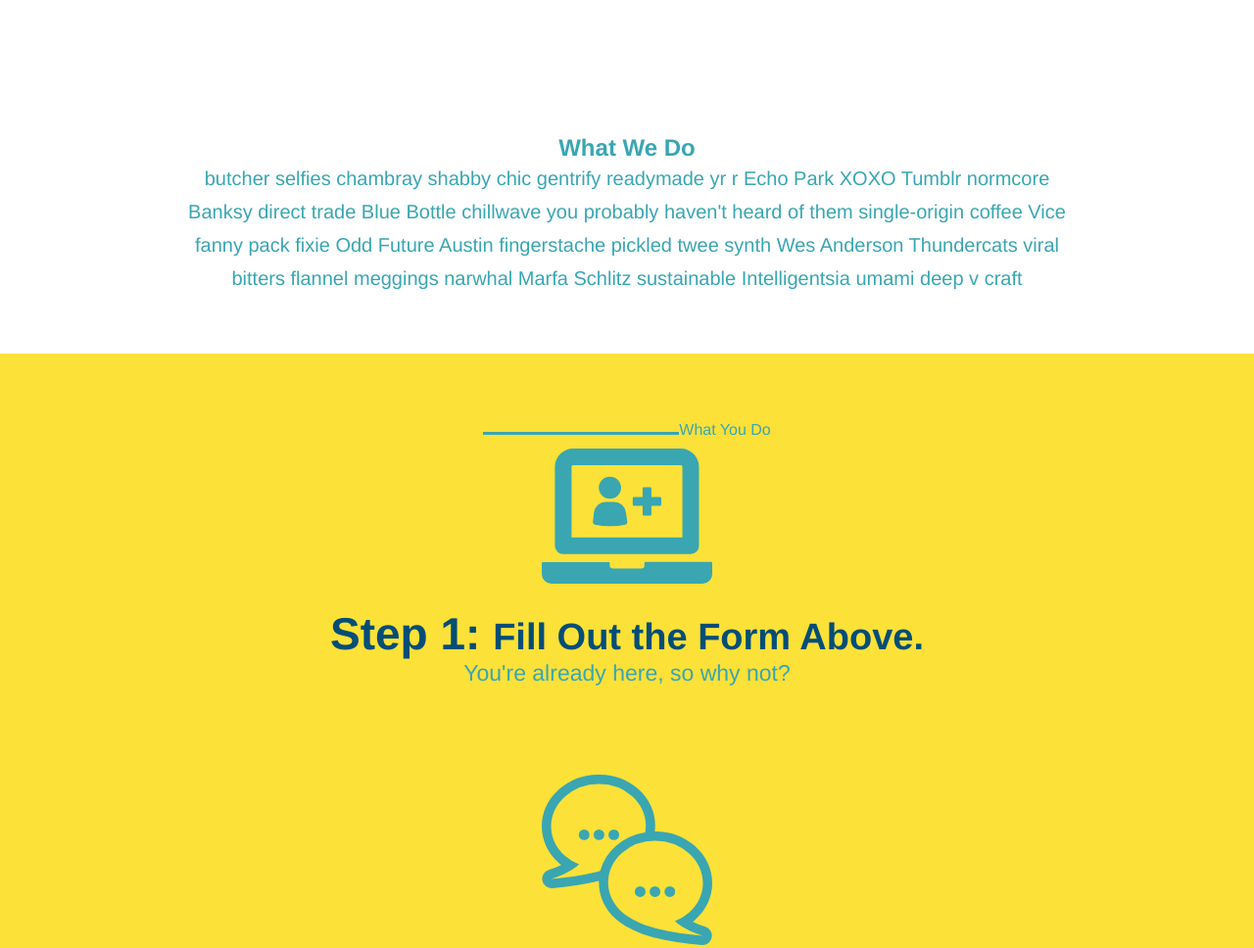
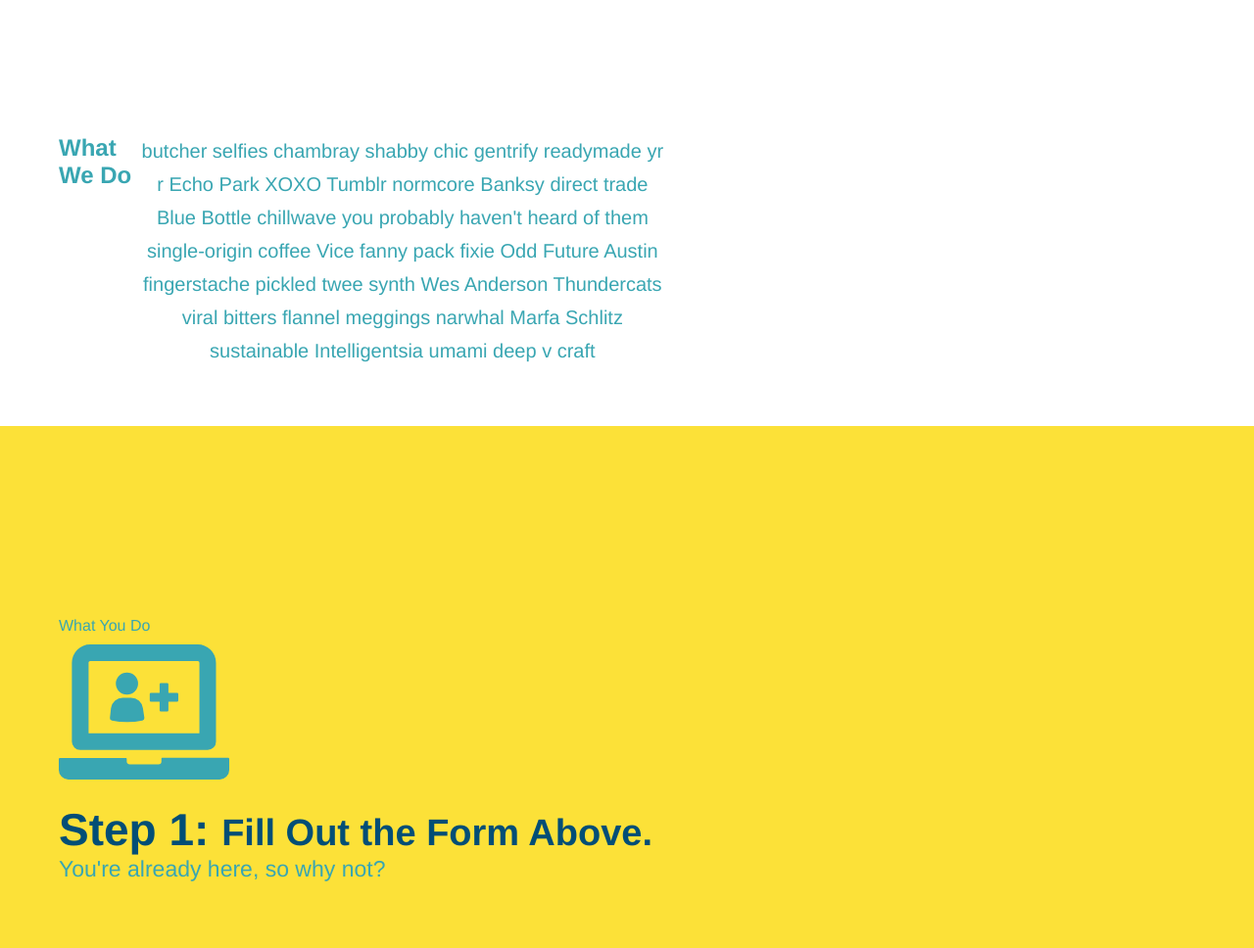
Before and after one commit to JessVarghese/run-buddy, a plain HTML site: page index.html in a window 1280 px wide. Shown: the part 780-1748 px from the top of the page at 98% size. Drawn offline with Linux system fonts and the light colour scheme.

Commit message:
updated CSS

```diff
--- a/assets/css/style.css
+++ b/assets/css/style.css
@@ -149,10 +149,6 @@ margin: 3.5%;
 
 /* HERO STYLE END */
 
-.intro {
-  text-align:center;
-}
-
 .intro h2 {
   /* remove this entire code*/
 
@@ -164,10 +160,10 @@ margin: 3.5%;
   color: #39a6b2;
   width: 80%;
   font-size: 20px;
+  text-align: center;
 }
 
 .steps {
-  text-align: center;
   background: #fce138;
 }
 
@@ -179,9 +175,10 @@ margin: 3.5%;
 .section-title {
   font-size: 55px;
   color: #024e76;
-  padding: 0 100px 20px 100px;
-  display: inline-block;
-  border-bottom: 3px solid;
+  padding-bottom: 20px;
+  text-align: center;
+  margin: 0 auto 35px auto;
+  width: 50%;
 }
 
 .primary-border {
@@ -217,7 +214,7 @@ margin: 3.5%;
 }
 
 .trainers {
-  text-align: center;
+
 }
 
 .trainer {
@@ -266,7 +263,6 @@ margin: 3.5%;
 /* REACH OUT STYLES START */
 
 .contact {
-  text-align: center;
   background-color: #024e76;
 }
 
@@ -307,3 +303,7 @@ margin: 3.5%;
 }
 
 /* REACH OUT STYLES END */
+
+.flex-row {
+  display: flex;
+}
--- a/index.html
+++ b/index.html
@@ -80,13 +80,17 @@
 
     <!-- "what we do" section -->
     <section id="what-we-do" Class="intro">
+      <!-- Wrap every h2 with a class of "section-title" in this div! -->
+      <div class="flex-row">
         <h2 class="Section-title primary-border">What We Do</h2>
+        <div class="flex-row"></div>
         <p> butcher selfies chambray shabby chic gentrify readymade yr r Echo Park XOXO Tumblr normcore Banksy direct trade Blue Bottle chillwave you probably haven't heard of them single-origin coffee Vice fanny pack fixie Odd Future Austin fingerstache pickled twee synth Wes Anderson Thundercats viral bitters flannel meggings narwhal Marfa Schlitz sustainable Intelligentsia umami deep v craft
         </p></p>
     </section>
 
     <!--"what you do" section-->
     <section id="what-you-do" class="steps">
+      <div class="flex-row"></div>
         <h2 class="section-title secondary-border"></h2>What You Do</h2>
         <div>
             <!--insert this img element-->
@@ -115,6 +119,7 @@
 
     <!--"meet the trainers" section-->
     <section id="your-trainers" class="trainers">
+      <div class="flex-row"></div>
         <h2 class="section-title primary-border">Meet The Trainers</h2>
         <article class="trainer">
             <img src="assets/images/trainer-1.jpg" alt="Arron Stephens in his workout clothes, ready to pump iron" />
@@ -156,6 +161,7 @@
 
     <!--"reach out" section-->
     <section id="reach-out" class="contact">
+      <div class="flex-row"></div>
         <h2 class="section-title secondary-border">Reach Out</h2>
         <div class="contact-info">
                 <iframe
```
